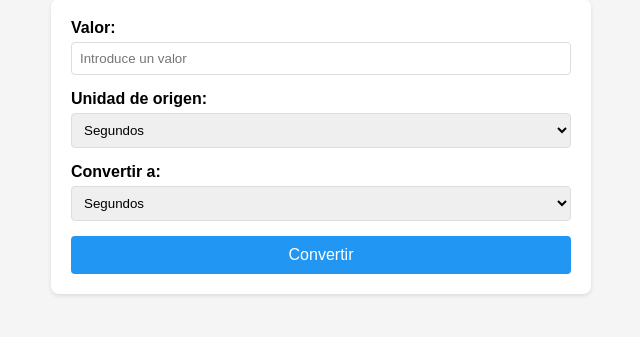
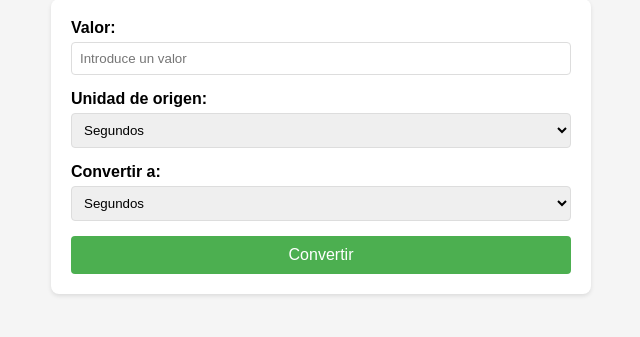
Before and after one commit to CICD-dllo/proyecto-ci-cd, a Flask app: page / in a window 1280 px wide. Shown: the part 99-436 px from the top of the page, without its empty margins (319-959 px from the left). Run offline with Flask 3, Linux system fonts and the light colour scheme.

Commit message:
Cambio de color a verde y reparación de prueba de humo

```diff
--- a/app/templates/index.html
+++ b/app/templates/index.html
@@ -40,7 +40,7 @@
             box-sizing: border-box;
         }
         button {
-            background-color: #2196F3;
+            background-color: #4CAF50;
             color: white;
             padding: 10px 15px;
             border: none;
@@ -50,7 +50,7 @@
             width: 100%;
         }
         button:hover {
-            background-color: #0b7dda;
+            background-color: #45a049;
         }
         .result {
             margin-top: 20px;
```
Also changed, not shown: tests/test_smoke_app.py (+3 -3 lines).
